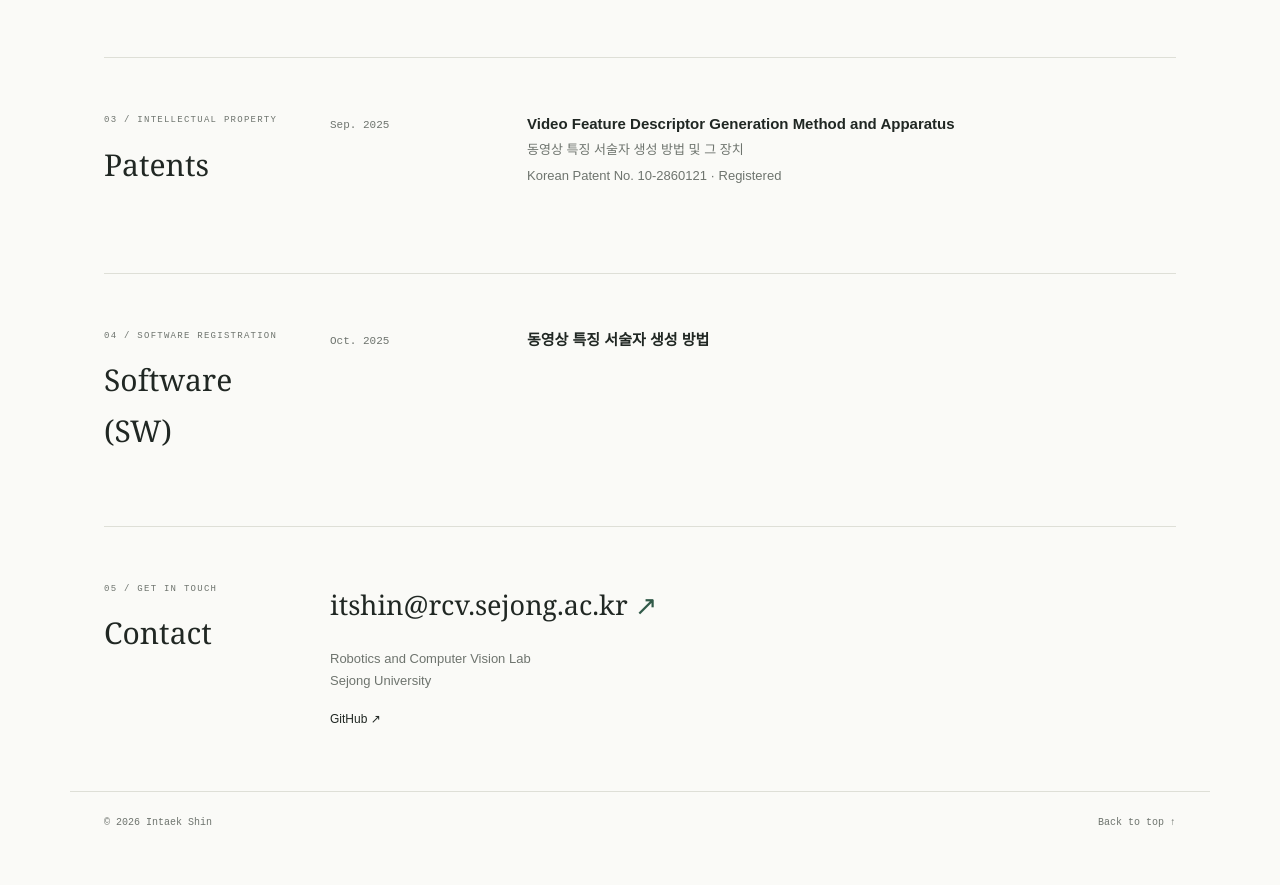
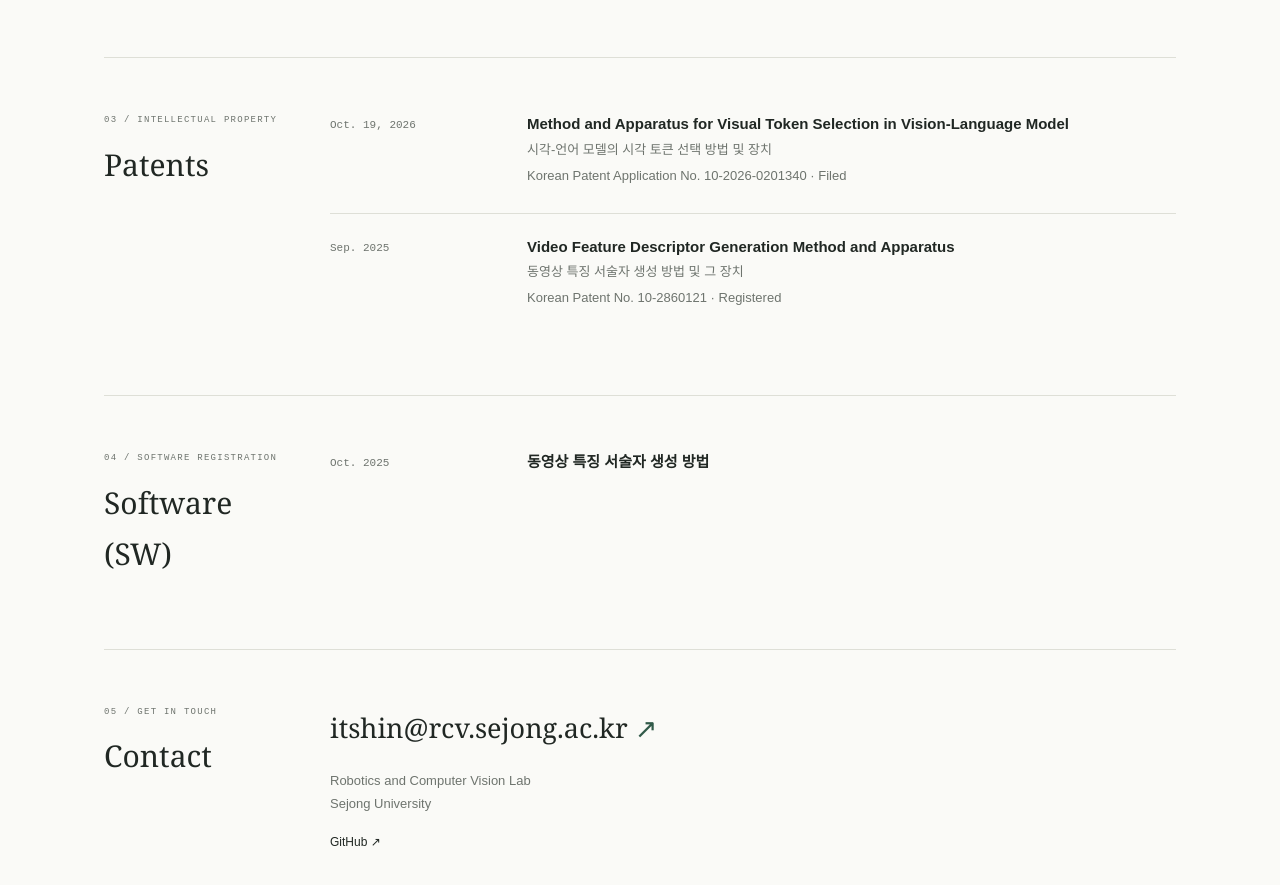
Before and after one commit to shin-in-taek/shin-in-taek.github.io, a plain HTML site: page index.html in a window 1280 px wide. Shown: the part 1736-2621 px from the top of the page. Drawn offline with Linux system fonts and the light colour scheme.

Commit message:
Add visual token selection patent application

```diff
--- a/index.html
+++ b/index.html
@@ -139,6 +139,14 @@
 </div>
 <div class="section-body timeline">
 <div class="education-row">
+<time datetime="2026-10-19">Oct. 19, 2026</time>
+<div>
+<h3>Method and Apparatus for Visual Token Selection in Vision-Language Model</h3>
+<p>시각-언어 모델의 시각 토큰 선택 방법 및 장치</p>
+<p>Korean Patent Application No. 10-2026-0201340 · Filed</p>
+</div>
+</div>
+<div class="education-row">
 <time>Sep. 2025</time>
 <div>
 <h3>Video Feature Descriptor Generation Method and Apparatus</h3>
```
